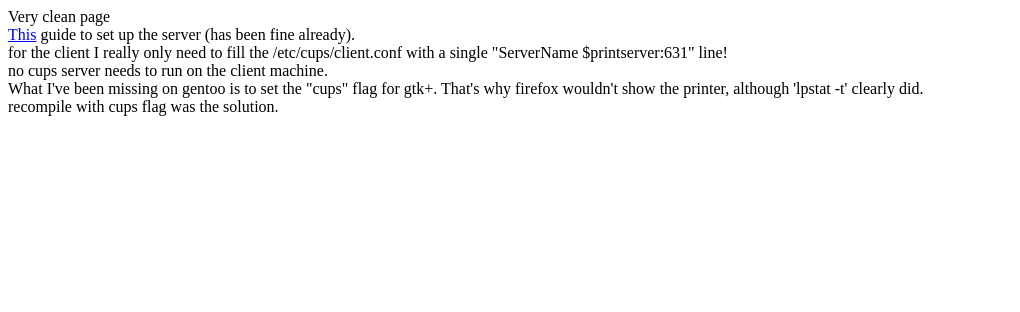
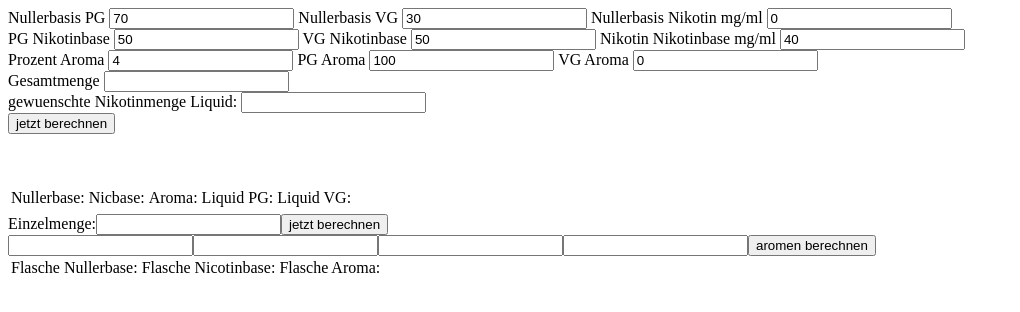
Before and after one commit to gestos/gestos.github.io, a plain HTML site: page index.html in a window 1280 px wide. Shown: the whole page, without its empty margins (0-1020 px from the left). Drawn offline with Linux system fonts and the light colour scheme.

Commit message:
bis 31.05.18

```diff
--- /dev/null
+++ b/functions.js
@@ -0,0 +1,63 @@
+
+calculate_overall = function() {
+	var nul_pg = document.getElementById('nuller_pg').value;
+	var nul_vg = document.getElementById('nuller_vg').value;
+	var nul_nic = document.getElementById('nuller_nic').value;
+
+	var nicbase_pg = document.getElementById('nicbase_pg').value;
+	var nicbase_vg = document.getElementById('nicbase_vg').value;
+	var nicbase_nic = document.getElementById('nicbase_nic').value;
+
+	var aroma_pct = document.getElementById('aromaprozent').value;
+	var aroma_pg = document.getElementById('aroma_pg').value;
+	var aroma_vg = document.getElementById('aroma_vg').value;
+
+	var gesamtmenge = document.getElementById('Gesamtmenge').value;
+	var sollnic = document.getElementById('sollnic').value;
+
+	var nicml = parseFloat(gesamtmenge)/(parseFloat(nicbase_nic)/parseFloat(sollnic));
+	var aromaml = parseFloat((gesamtmenge/100)*aroma_pct);
+	var nulbaseml = parseFloat((gesamtmenge - aromaml) - nicml);
+
+	var endpg =  parseFloat((((nulbaseml*(nul_pg/100)) +  (nicml*(nicbase_pg/100)) + (aromaml*(aroma_pg/100))) / gesamtmenge)*100).toFixed(2);
+	var endvg =  parseFloat(100-endpg).toFixed(2);
+
+
+	document.getElementById('nulbase_ml').innerHTML = nulbaseml;
+	document.getElementById('aroma_ml').innerHTML = aromaml;
+	document.getElementById('nicbase_ml').innerHTML = nicml;
+	document.getElementById('end_pg').innerHTML = endpg;
+	document.getElementById('end_vg').innerHTML = endvg;
+}
+
+calculate_single = function() {
+	var nul_pg = document.getElementById('nuller_pg').value;
+	var nul_vg = document.getElementById('nuller_vg').value;
+	var nul_nic = document.getElementById('nuller_nic').value;
+
+	var nicbase_pg = document.getElementById('nicbase_pg').value;
+	var nicbase_vg = document.getElementById('nicbase_vg').value;
+	var nicbase_nic = document.getElementById('nicbase_nic').value;
+
+	var aroma_pct = document.getElementById('aromaprozent').value;
+	var aroma_pg = document.getElementById('aroma_pg').value;
+	var aroma_vg = document.getElementById('aroma_vg').value;
+
+	var gesamtmenge = document.getElementById('Gesamtmenge').value;
+	var einzelmenge = document.getElementById('Einzelmenge').value;
+	var Faktor = parseFloat(einzelmenge/gesamtmenge);
+	var sollnic = document.getElementById('sollnic').value;
+
+	var nicml = parseFloat(gesamtmenge)/(parseFloat(nicbase_nic)/parseFloat(sollnic));
+	var aromaml = parseFloat((gesamtmenge/100)*aroma_pct);
+	var nulbaseml = parseFloat((gesamtmenge - aromaml) - nicml);
+
+	document.getElementById('einzel_null').innerHTML = parseFloat(nulbaseml*Faktor);
+	document.getElementById('einzel_nico').innerHTML = parseFloat(nicml*Faktor);
+	document.getElementById('einzel_arom').innerHTML = parseFloat(aromaml*Faktor);
+}
+
+calculate_arome = function() {
+	var aroma_flasche = document.getElementById('einzel_arom').value;
+	window.alert(document.getElementById('einzel_arom').value);
+}
--- a/index.html
+++ b/index.html
@@ -1,21 +1,74 @@
 <html>
-<body>
-	Very clean page<br>
 
-	<a href="http://chschneider.eu/linux/server/cups.shtml">This</a> guide to set up the server (has been fine already).<br>
-	for the client I really only need to fill the /etc/cups/client.conf with a single "ServerName $printserver:631" line!<br>
-	no cups server needs to run on the client machine.<br>
+	<head>
+		<script src="functions.js"></script>
 
-	What I've been missing on gentoo is to set the "cups" flag for gtk+. That's why firefox wouldn't show the printer, although 'lpstat -t' clearly did.<br>
-	recompile with cups flag was the solution.
+	</head>
+	<body>
+		<form onsubmit="calculate_overall(); return false";>
+			<label for="nuller_pg">Nullerbasis PG</label>
+			<input id="nuller_pg" type="text" value="70" />
+			<label for="nuller_vg">Nullerbasis VG</label>
+			<input id="nuller_vg" type="text" value="30" />
+			<label for="nuller_nic">Nullerbasis Nikotin mg/ml</label>
+			<input id="nuller_nic" type="text" value="0"/>
+			<br>
+			<label for="nicbase_pg">PG Nikotinbase</label>
+			<input id="nicbase_pg" type="text" value="50" />
+			<label for="nicbase_vg">VG Nikotinbase</label>
+			<input id="nicbase_vg" type="text" value="50" />
+			<label for="nicbase_nic">Nikotin Nikotinbase mg/ml</label>
+			<input id="nicbase_nic" type="text" value="40"/>
+			<br>
+			<label for="aromaprozent">Prozent Aroma</label>
+			<input id="aromaprozent" type="text" value="4" />
+			<label for="aroma_pg">PG Aroma</label>
+			<input id="aroma_pg" type="text" value="100" />
+			<label for="aroma_vg">VG Aroma</label>
+			<input id="aroma_vg" type="text" value="0" />
+			<br>
+			<label for="Gesamtmenge">Gesamtmenge</label>
+			<input id="Gesamtmenge" type="text" />
+			<br>
+			<label for="sollnic">gewuenschte Nikotinmenge Liquid:</label>
+			<input id="sollnic" type="text" />
+			<br>
+			<input id="rechnen" type="submit" value="jetzt berechnen" />
+		</form>
+		<br>
+		<br>
+		<table>
+			<tr>
+				<td>Nullerbase: </td> <td>Nicbase: </td> <td>Aroma: </td> <td>Liquid PG: </td> <td>Liquid VG: </td>
+			</tr>
+			<tr>
+				<td id="nulbase_ml"></td> <td id="nicbase_ml"></td> <td id="aroma_ml"></td> <td id="end_pg"></td> <td id="end_vg"></td>
+			</tr>
+			<table>
+				<tr>
+					<td>Flasche Nullerbase:</td> <td>Flasche Nicotinbase:</td> <td>Flasche Aroma:</td>
+				</tr>
+				<tr>
+					<td id="einzel_null"></td> <td id="einzel_nico"></td>	<td id="einzel_arom"></td>
+				</tr>
 
 
+			<form onsubmit="calculate_single(); return false";>
+				<label for="Einzelmenge">Einzelmenge:</label>
+				<input id="Einzelmenge" type="text" />
+				<input id="rechnen_einzel" type="submit" value="jetzt berechnen" />
+			</form>
+
+			<br>
+
+			<form onsubmit="calculate_arome(); return false";>
+				<input id="aroma1" type="text" />
+				<input id="aroma2" type="text" />
+				<input id="aroma3" type="text" />
+				<input id="aroma4" type="text" />
+				<input id="reche_aroma" type="submit" value="aromen berechnen" />
+			</form>
 
 
-
-</body>
-
-
-
-
+	</body>
 </html>
```
